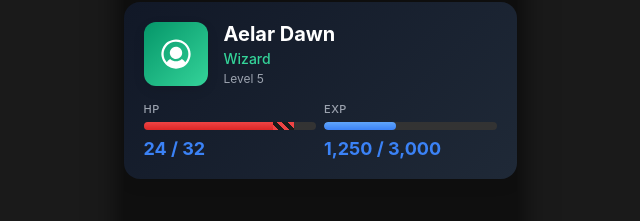
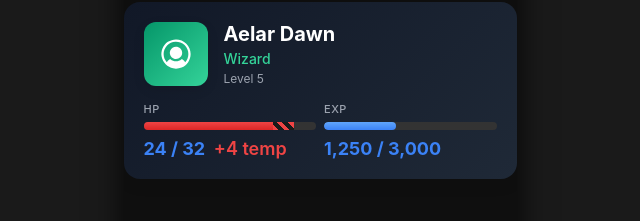
Before and after one commit to Whimsy-rat-trap/dnd-mobile-app, a React (Create React App) app: page /dashboard in a window 1280 px wide. Shown: the part 99-320 px from the top of the page, without its empty margins (320-960 px from the left). Built offline with nearby package versions, Linux system fonts and the light colour scheme.

Commit message:
0.0.35.7 (temp health now shows itself in numerical value where the health does in the same manner, clicking on quick actions now leads to their corresponding pages)

```diff
--- a/src/pages/Dashboard.css
+++ b/src/pages/Dashboard.css
@@ -192,6 +192,12 @@
     color: #fff;
 }
 
+.temp-hp-value {
+    font-weight: 600;
+    color: #ef4444;
+    margin-left: 4px;
+}
+
 /* Quick Actions */
 .quick-actions {
     padding: 20px 0;
--- a/src/pages/Dashboard.tsx
+++ b/src/pages/Dashboard.tsx
@@ -1,4 +1,5 @@
 import React from 'react';
+import { Link } from 'react-router-dom';
 import './Dashboard.css';
 
 const Dashboard: React.FC = () => {
@@ -19,7 +20,11 @@ const Dashboard: React.FC = () => {
             <div className="dashboard-header">
                 <div className="header-top">
                     <span className="header-title">Arcane Realms</span>
-                    <div className="header-icon">
+                    <div
+                        className="header-icon"
+                        onClick={() => {}}
+                        style={{ cursor: 'pointer' }}
+                    >
                         <svg
                             width="20"
                             height="20"
@@ -72,7 +77,10 @@ const Dashboard: React.FC = () => {
                                     )}
                                 </div>
                             </div>
-                            <span className="stat-value">{currentHP} / {maxHP}</span>
+                            <span className="stat-value">
+                                {currentHP} / {maxHP}
+                                {tempHP > 0 && <span className="temp-hp-value"> +{tempHP} temp</span>}
+                            </span>
                         </div>
                         <div className="stat-block">
                             <span className="stat-label">EXP</span>
@@ -90,7 +98,7 @@ const Dashboard: React.FC = () => {
                     <div className="action-grid">
                         <div className="action-row">
                             {/* Character Card Action */}
-                            <div className="action-item">
+                            <Link to="/characters" className="action-item" style={{ textDecoration: 'none' }}>
                                 <div className="action-content">
                                     <div className="action-icon">
                                         <svg width="24" height="24" viewBox="0 0 24 24" fill="none" xmlns="http://www.w3.org/2000/svg">
@@ -100,9 +108,9 @@ const Dashboard: React.FC = () => {
                                     <div className="action-title">Character</div>
                                     <div className="action-subtitle">Stats & Skills</div>
                                 </div>
-                            </div>
+                            </Link>
                             {/* Spell Card Action */}
-                            <div className="action-item">
+                            <Link to="/spellbook" className="action-item" style={{ textDecoration: 'none' }}>
                                 <div className="action-content">
                                     <div className="action-icon">
                                         <svg width="24" height="24" viewBox="0 0 24 24" fill="none" xmlns="http://www.w3.org/2000/svg">
@@ -112,11 +120,11 @@ const Dashboard: React.FC = () => {
                                     <div className="action-title">Spellbook</div>
                                     <div className="action-subtitle">12 Prepared</div>
                                 </div>
-                            </div>
+                            </Link>
                         </div>
                         <div className="action-row">
                             {/* Inventory Card Action */}
-                            <div className="action-item">
+                            <Link to="/inventory" className="action-item" style={{ textDecoration: 'none' }}>
                                 <div className="action-content">
                                     <div className="action-icon">
                                         <svg width="24" height="24" viewBox="0 0 24 24" fill="none" xmlns="http://www.w3.org/2000/svg">
@@ -126,9 +134,9 @@ const Dashboard: React.FC = () => {
                                     <div className="action-title">Inventory</div>
                                     <div className="action-subtitle">28 Items</div>
                                 </div>
-                            </div>
+                            </Link>
                             {/* Quest Card Action */}
-                            <div className="action-item">
+                            <Link to="/quests" className="action-item" style={{ textDecoration: 'none' }}>
                                 <div className="action-content">
                                     <div className="action-icon">
                                         <svg width="24" height="24" viewBox="0 0 24 24" fill="none" xmlns="http://www.w3.org/2000/svg">
@@ -138,7 +146,7 @@ const Dashboard: React.FC = () => {
                                     <div className="action-title">Quests</div>
                                     <div className="action-subtitle">3 Active</div>
                                 </div>
-                            </div>
+                            </Link>
                         </div>
                     </div>
                 </div>
```
